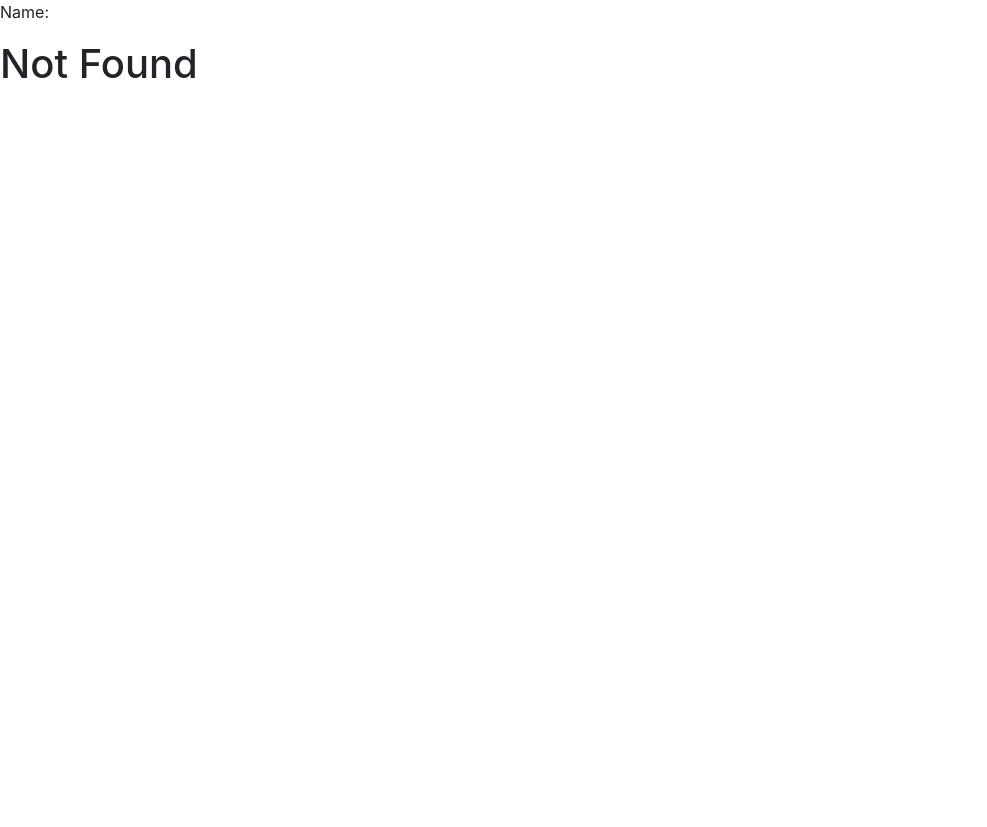
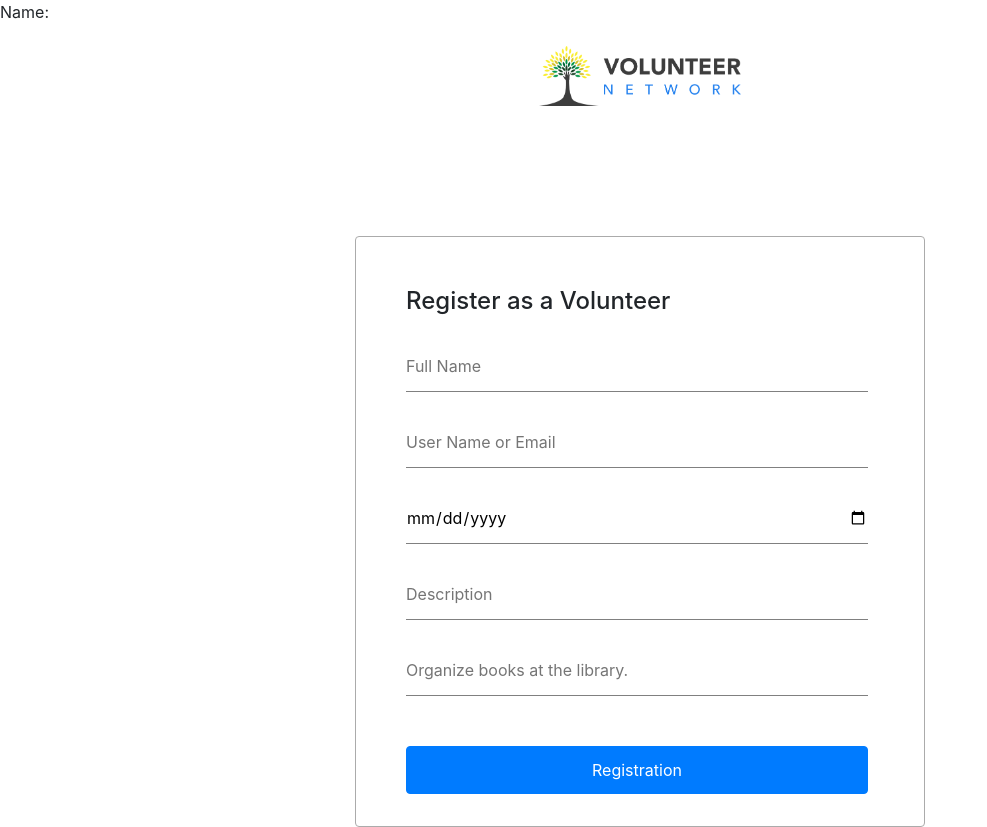
Before and after one commit to Abir-Hasan-GUB/Volunteer-Client, a React (Create React App) app: page /register in a window 1280 px wide. Before the commit this address had no page. Shown: the whole page, without its empty margins (0-987 px from the left). Before the commit the page ends 800 px from the top, so only its background shows below. Built offline with nearby package versions, Linux system fonts and the light colour scheme.

Commit message:
Register as a Volunteer part complete

```diff
--- a/package.json
+++ b/package.json
@@ -3,6 +3,7 @@
   "version": "0.1.0",
   "private": true,
   "dependencies": {
+    "@material-ui/core": "^4.11.0",
     "@testing-library/jest-dom": "^4.2.4",
     "@testing-library/react": "^9.5.0",
     "@testing-library/user-event": "^7.2.1",
--- a/src/App.js
+++ b/src/App.js
@@ -10,6 +10,7 @@ import {
 } from "react-router-dom";
 import Menu from './Componants/Menu/Menu';
 import NotFound from './Componants/NotFound/NotFound';
+import Register from './Componants/Register/Register';
 export const UserContext = createContext();
 
 function App() {
@@ -34,6 +35,9 @@ function App() {
           <Route path="/login">
             <Login />
           </Route>
+          <Route path="/register">
+            <Register />
+          </Route>
           {/* <PrivateRoute path="/book/:bedType">
             <Book />
           </PrivateRoute> */}
--- a/src/Componants/Register/Register.css
+++ b/src/Componants/Register/Register.css
@@ -0,0 +1,28 @@
+.register-panel{
+    width: 570px;
+    height: 591px;
+    margin: 130px auto 0;
+    background: #FFFFFF;
+    border: 1px solid #ABABAB;
+    box-sizing: border-box;
+    border-radius: 4px;
+    padding: 50px;
+    }
+    .register-panel input{
+        display: block;
+        width: 462px;
+        padding: 25px 0;
+        margin-top: 25px;
+height: 32px;
+border: none;
+border-bottom: 1px solid gray;
+    }
+    .registrationBtn{
+
+padding: 14px 0px 0px 181px;
+
+width: 462px;
+height: 48px;
+background: #3F90FC;
+margin-top: 50px;
+    }
--- a/src/Componants/Register/Register.js
+++ b/src/Componants/Register/Register.js
@@ -1,11 +1,27 @@
 import React from 'react';
+import './Register.css';
+import logo from '../Images/logos/Logo.png';
+import { Button } from 'react-bootstrap';
 
 const Register = () => {
-    return (
-        <div>
-            <h1>This is Register</h1>
-        </div>
-    );
-};
 
-export default Register;
+        return (
+            <div className="container">
+                <div className="login-logo">
+                    <img src={logo} alt="" />
+                </div>
+
+                <div className="register-panel">
+                    <h4>Register as a Volunteer</h4>
+                    <input type="text" placeholder="Full Name" name="fullName" id="" />
+                    <input type="email" placeholder="User Name or Email" name="email" id="" />
+                    <input type="date" name="date"/>
+                    <input type="text" placeholder="Description" name="description" id="" />
+                    <input type="text" placeholder="Organize books at the library." name="libraryName" id="" />
+                    <Button className="registrationBtn">Registration</Button>
+                </div>
+            </div>
+        );
+    };
+
+    export default Register;
```
Also changed, not shown: 1 other file (tests, documents, lock files or other folders).
